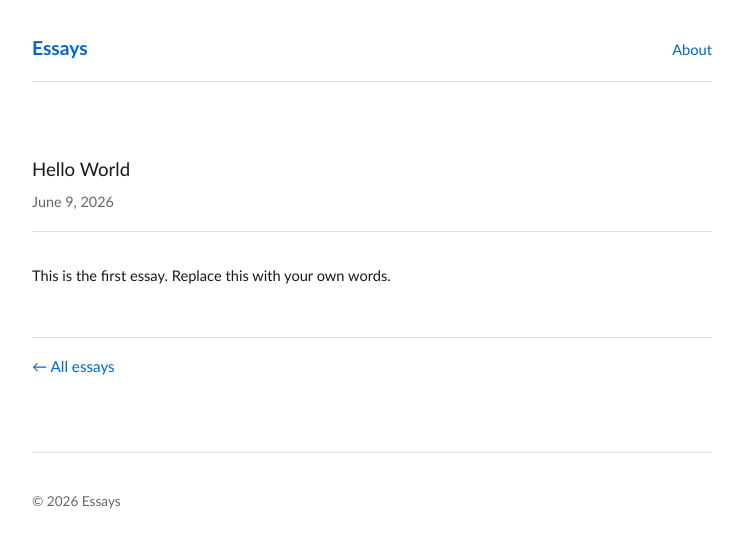
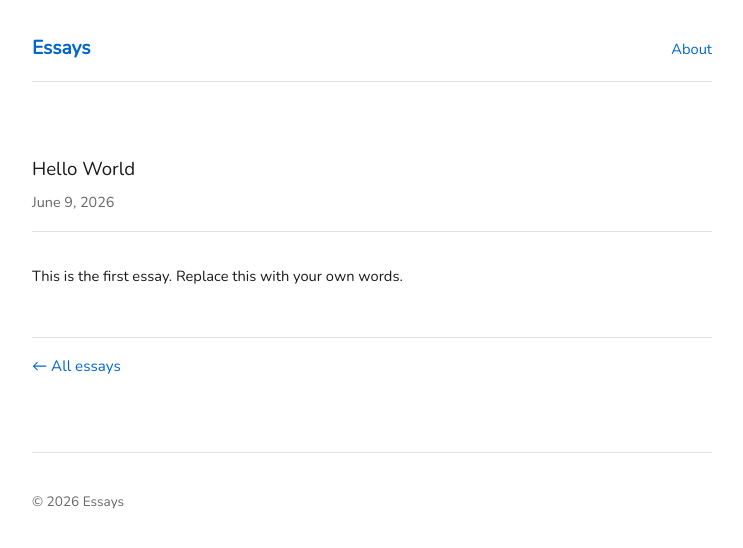
Before and after one commit to rmatte01/essays, a Jekyll site: the page built from _essays/2026-06-09-hello-world.md, in a window 1280 px wide. Shown: the top 548 px of the page, without its empty margins (268-1011 px from the left). Built offline with Jekyll 4.4.1, drawn with Linux system fonts in a browser that asks for light colours.

Commit message:
style: add Nunito Google Font as Calibri fallback
🌀 Magic applied with Wibey CLI 🪄 (https://wibey.walmart.com/cli)

Co-Authored-By: Wibey CLI <genai-coding-assistants@walmart.com>

```diff
--- a/_layouts/default.html
+++ b/_layouts/default.html
@@ -4,6 +4,9 @@
   <meta charset="UTF-8">
   <meta name="viewport" content="width=device-width, initial-scale=1.0">
   <title>{% if page.title %}{{ page.title }} — {% endif %}{{ site.title }}</title>
+  <link rel="preconnect" href="https://fonts.googleapis.com">
+  <link rel="preconnect" href="https://fonts.gstatic.com" crossorigin>
+  <link href="https://fonts.googleapis.com/css2?family=Nunito:wght@300;400&display=swap" rel="stylesheet">
   <link rel="stylesheet" href="{{ '/assets/style.css' | relative_url }}">
 </head>
 <body>
--- a/assets/style.css
+++ b/assets/style.css
@@ -18,7 +18,7 @@
 }
 
 body {
-  font-family: "Calibri", "Calibri Light", sans-serif;
+  font-family: "Nunito", "Calibri", sans-serif;
   font-size: 11pt;
   line-height: 1.7;
   color: var(--text);
@@ -28,7 +28,7 @@ body {
 }
 
 h1, h2, h3, h4, h5, h6 {
-  font-family: "Calibri Light", "Calibri", sans-serif;
+  font-family: "Nunito", "Calibri Light", sans-serif;
   font-size: 14pt;
   font-weight: 300;
 }
```
